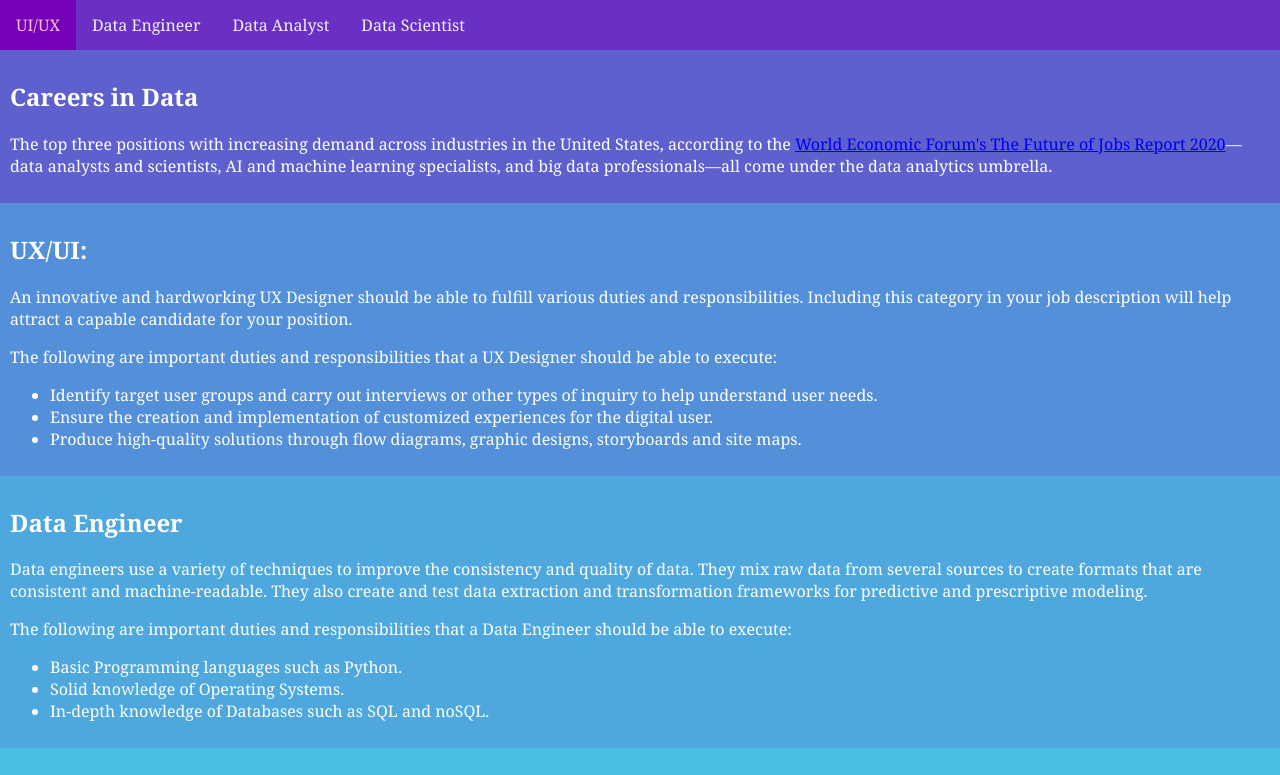
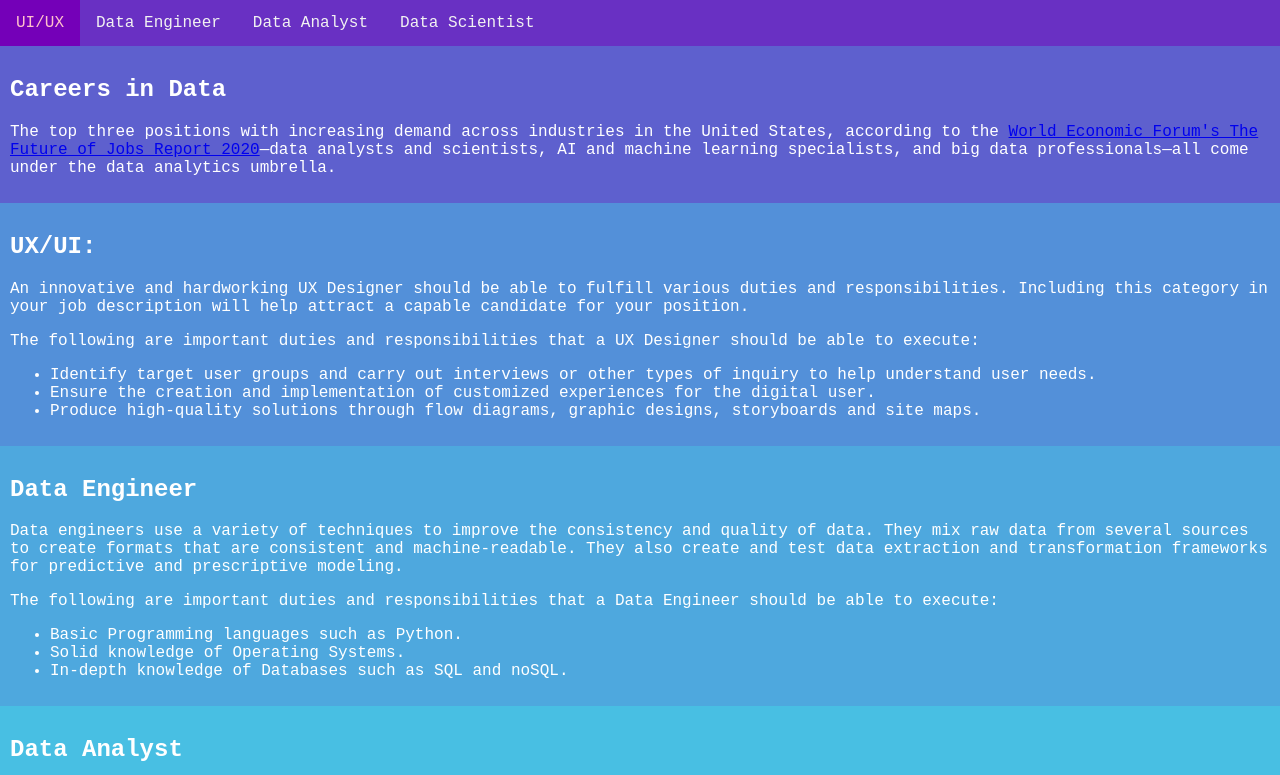
Before and after one commit to mnguyenh/year-up-data-exploration, a plain HTML site: page index.html in a window 1280 px wide. Shown: the top 775 px of the page. Drawn offline with Linux system fonts and the light colour scheme.

Commit message:
Update index.html

```diff
--- a/index.html
+++ b/index.html
@@ -7,7 +7,7 @@
 <style>
 * {
   box-sizing: border-box;
-  font-family: Georgia, Helvetica, sans-serif;
+  font-family: monospace, Helvetica, sans-serif;
 }
 
 body {
```
